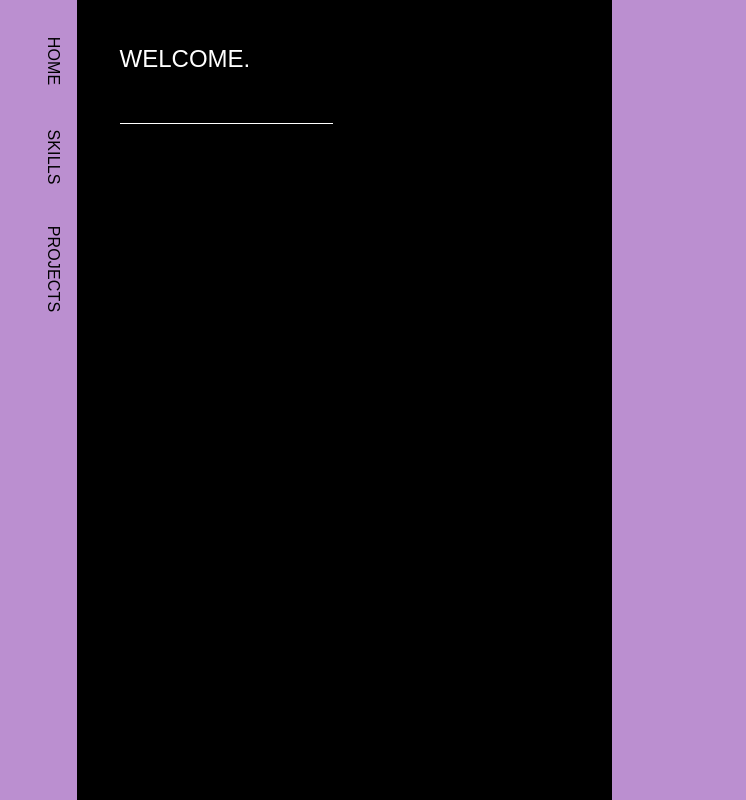
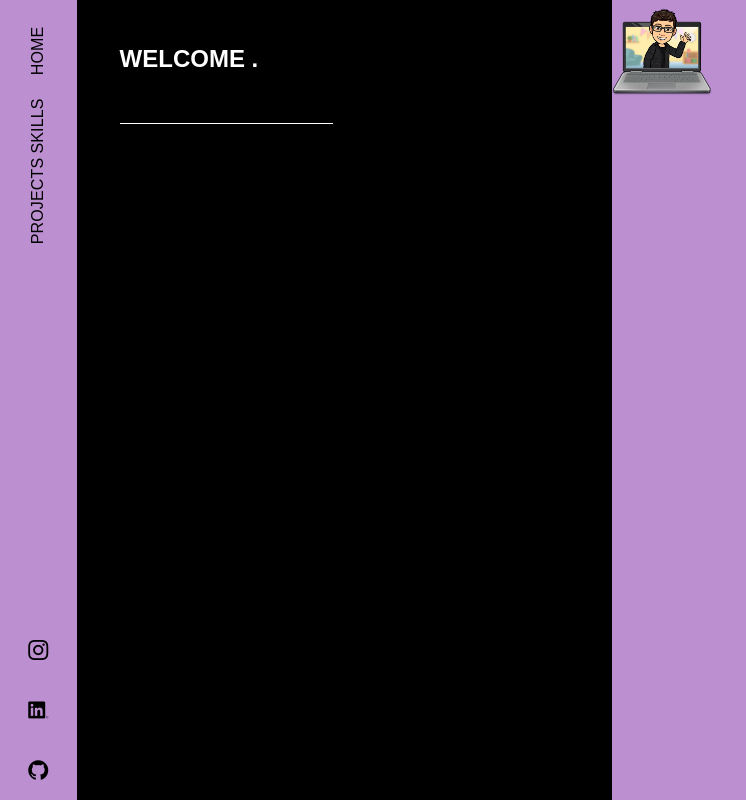
Before and after one commit to Mat2810/Portifolio, an Angular app: page / in a window 1280 px wide. Shown: the whole page, without its empty margins (0-746 px from the left). Built offline with nearby package versions, Linux system fonts and the light colour scheme; a web font is replaced by a local one.

Commit message:
Sections Criados

```diff
--- a/package.json
+++ b/package.json
@@ -23,6 +23,7 @@
     "@angular/platform-server": "^17.3.0",
     "@angular/router": "^17.3.0",
     "@angular/ssr": "^17.3.0",
+    "@mui/icons-material": "^5.15.15",
     "express": "^4.18.2",
     "rxjs": "~7.8.0",
     "tslib": "^2.3.0",
--- a/src/app/app.component.css
+++ b/src/app/app.component.css
@@ -1,5 +1,6 @@
 :host {
   display: flex;
+  flex-direction: row;
   width: 100%;
   height: 100%;
   margin: 0;
@@ -9,10 +10,12 @@
 
 #panel {
   display: flex;
+  flex-direction: column;
   height: 100%;
   width: 6%;
   margin: 0;
   padding: 0;
+  justify-content: space-between;
 }
 
 h3 {
@@ -23,37 +26,19 @@ h3 {
   font-weight: 20px;
   font-style: normal;
 }
-#panelHome {
+.buttons {
   display: flex;
   justify-content: center;
   padding: 10px;
   margin: 0;
   margin-top: 35%;
-  transform: rotate(90deg);
+  transform: rotate(270deg);
 }
 
-#panelSkills {
-  display: flex;
-  justify-content: center;
-  padding: 10px;
-  margin: 0;
-  margin-top: 45%;
-  transform: rotate(90deg);
-}
-
-#panelProjects {
-  display: flex;
-  justify-content: center;
-  padding: 10px;
-  margin: 0;
-  margin-top: 60%;
-  transform: rotate(90deg);
-}
-
-#home {
+.home {
   display: flex;
   width: 100%;
-  height: 100%;
+  min-height: 100vh;
 }
 
 #homePage {
@@ -68,7 +53,7 @@ h3 {
   display: flex;
   color: white;
   font-family: "Italiana", sans-serif;
-  font-weight: 400;
+  font-weight: 600;
   font-style: normal;
 }
 
@@ -88,3 +73,31 @@ h3 {
   height: 100%;
   width: 100%;
 }
+
+.container {
+  display: flex;
+  flex-direction: column;
+  height: 100%;
+  width: 100%;
+  overflow: auto;
+}
+
+a {
+  text-decoration: none;
+  color: black;
+}
+
+.icons {
+  display: flex;
+  font-size: 20px;
+  padding: 20px;
+}
+
+.iconsContainer {
+  display: flex;
+  width: 100%;
+  flex-direction: column;
+  align-items: center;
+  justify-content: center;
+
+}
--- a/src/app/app.component.html
+++ b/src/app/app.component.html
@@ -1,16 +1,46 @@
 <div id="panel">
   <div>
-    <div id="panelHome"><h3>HOME</h3></div>
-    <div id="panelSkills"><h3>SKILLS</h3></div>
-    <div id="panelProjects"><h3>PROJECTS</h3></div>
+    <a href="#home"
+      ><div class="buttons"><h3>HOME</h3></div></a
+    >
+    <div class="buttons"><h3>SKILLS</h3></div>
+    <div class="buttons"><h3>PROJECTS</h3></div>
+  </div>
+  <div class="iconsContainer">
+    <a href="https://www.instagram.com/mat.oliver28/?next=%2F"><i class="icons fi fi-brands-instagram"></i></a>
+    <a href="https://www.linkedin.com/in/matheus-oliveira-847ab4301/"><i class="icons fi-brands-linkedin"></i></a>
+    <a href="https://github.com/Mat2810"><i class="icons fi fi-brands-github"></i></a>
   </div>
 </div>
-<section id="home">
+<div class="container">
+  <section class="home" id="home">
     <div id="homePage">
       <div id="welcomePage">
-      <h1 id="WELCOME">WELCOME.</h1>
+        <h1 id="WELCOME">WELCOME .</h1>
       </div>
     </div>
     <div id="bitEmoji">
+      <img
+        src="../assets/img/laptop wave.png"
+        alt=""
+        width="100px"
+        height="100px"
+      />
     </div>
   </section>
+  <section class="home">
+    <div id="homePage">
+      <div id="welcomePage">
+        <h1 id="WELCOME">WELCOME .</h1>
+      </div>
+    </div>
+    <div id="bitEmoji">
+      <img
+        src="../assets/img/laptop wave.png"
+        alt=""
+        width="100px"
+        height="100px"
+      />
+    </div>
+  </section>
+</div>
--- a/src/index.html
+++ b/src/index.html
@@ -19,10 +19,6 @@
       rel="stylesheet"
     />
     <link
-      href="https://fonts.googleapis.com/css2?family=Roboto:wght@300;400;500&display=swap"
-      rel="stylesheet"
-    />
-    <link
       href="https://fonts.googleapis.com/icon?family=Material+Icons"
       rel="stylesheet"
     />
@@ -32,6 +28,9 @@
       href="https://fonts.googleapis.com/css2?family=Titillium+Web:ital,wght@0,200;0,300;0,400;0,600;0,700;0,900;1,200;1,300;1,400;1,600;1,700&display=swap"
       rel="stylesheet"
     />
+    <link rel='stylesheet' href='https://cdn-uicons.flaticon.com/2.2.0/uicons-brands/css/uicons-brands.css'>
+    <link rel='stylesheet' href='https://cdn-uicons.flaticon.com/2.2.0/uicons-brands/css/uicons-brands.css'>
+    <link rel='stylesheet' href='https://cdn-uicons.flaticon.com/2.2.0/uicons-brands/css/uicons-brands.css'>
   </head>
   <body class="mat-typography">
     <app-root></app-root>
```
Also changed, not shown: 1 other file (tests, documents, lock files or other folders). Lines whose indentation alone changed are shown as unchanged.
